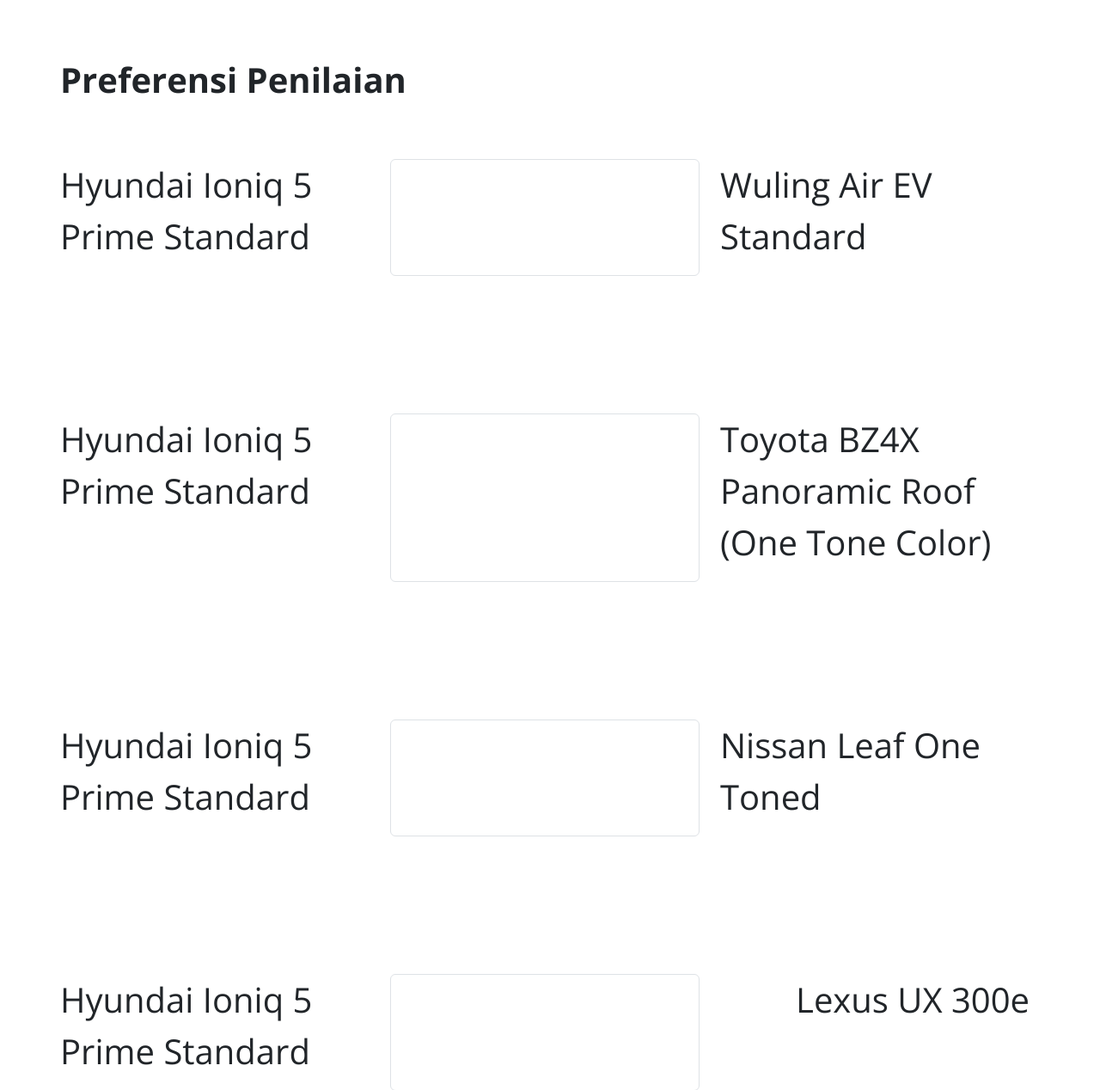
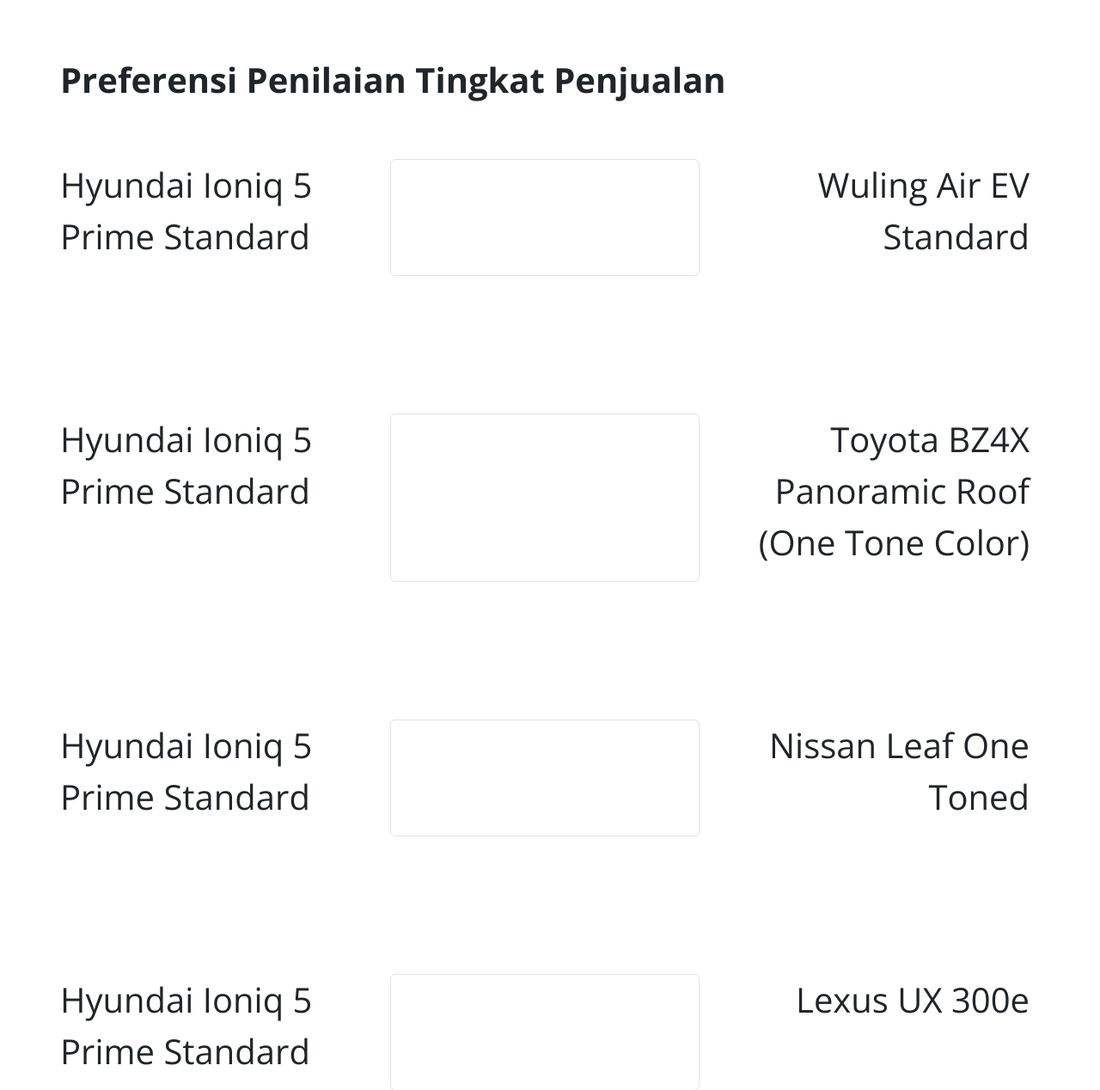
Before and after one commit to Divasetya/Sistem-Pendukung-Keputusan-dalam-Memilih-Mobil-Listrik, a PHP site: page /pilihan_car_tingkat-penjualan.php in a window 1280 px wide. Shown: the part 94-1362 px from the top of the page at 86% size. Run offline with PHP 8.4, Linux system fonts and the light colour scheme.

Commit message:
update FE halaman input

```diff
--- a/pilihan_car_tingkat-penjualan.php
+++ b/pilihan_car_tingkat-penjualan.php
@@ -107,7 +107,7 @@
 
         <main>
             <div class="container" style="margin-top: 3.9rem; padding-left: 0px; padding-right: 0px">
-                <p style="font-size: 40px; font-weight: 700; margin-bottom: 3.9rem">Preferensi Penilaian</p>
+                <p style="font-size: 40px; font-weight: 700; margin-bottom: 3.9rem">Preferensi Penilaian Tingkat Penjualan</p>
 
                 <!-- form input -->
                 <form class="col" id="formPenilaian" method="post" style="width: auto;">
@@ -120,7 +120,7 @@
                         <div class="col d-flex justify-content-start">
                             <input class="form-control" type="text" name="value1">
                         </div>
-                        <div class="col d-flex justify-content-end">
+                        <div class="col" style="text-align: right">
                             <p id="rightText" style="font-size: 40px">Wuling Air EV Standard</p>
                         </div>
                         </div>
@@ -135,7 +135,7 @@
                         <div class="col d-flex justify-content-start">
                             <input class="form-control" type="text" name="value2">
                         </div>
-                        <div class="col d-flex justify-content-end">
+                        <div class="col" style="text-align: right">
                             <p id="rightText" style="font-size: 40px">Toyota BZ4X Panoramic Roof (One Tone Color)</p>
                         </div>
                         </div>
@@ -150,7 +150,7 @@
                         <div class="col d-flex justify-content-start">
                             <input class="form-control" type="text" name="value3">
                         </div>
-                        <div class="col d-flex justify-content-end">
+                        <div class="col" style="text-align: right">
                             <p id="rightText" style="font-size: 40px">Nissan Leaf One Toned</p>
                         </div>
                         </div>
@@ -165,7 +165,7 @@
                         <div class="col d-flex justify-content-start">
                             <input class="form-control" type="text" name="value4">
                         </div>
-                        <div class="col d-flex justify-content-end">
+                        <div class="col" style="text-align: right">
                             <p id="rightText" style="font-size: 40px">Lexus UX 300e</p>
                         </div>
                         </div>
@@ -180,7 +180,7 @@
                         <div class="col d-flex justify-content-start">
                             <input class="form-control" type="text" name="value5">
                         </div>
-                        <div class="col d-flex justify-content-end">
+                        <div class="col" style="text-align: right">
                             <p id="rightText" style="font-size: 40px">Kia EV6 GT Line</p>
                         </div>
                         </div>
@@ -195,7 +195,7 @@
                         <div class="col d-flex justify-content-start">
                             <input class="form-control" type="text" name="value6">
                         </div>
-                        <div class="col d-flex justify-content-end">
+                        <div class="col" style="text-align: right">
                             <p id="rightText" style="font-size: 40px">Mercedes–Benz EQA 250</p>
                         </div>
                         </div>
@@ -210,7 +210,7 @@
                         <div class="col d-flex justify-content-start">
                             <input class="form-control" type="text" name="value7">
                         </div>
-                        <div class="col d-flex justify-content-end">
+                        <div class="col" style="text-align: right">
                             <p id="rightText" style="font-size: 40px">BMW iX</p>
                         </div>
                         </div>
@@ -225,7 +225,7 @@
                         <div class="col d-flex justify-content-start">
                             <input class="form-control" type="text" name="value8">
                         </div>
-                        <div class="col d-flex justify-content-end">
+                        <div class="col" style="text-align: right">
                             <p id="rightText" style="font-size: 40px">Citroen E-C4</p>
                         </div>
                         </div>
@@ -240,7 +240,7 @@
                         <div class="col d-flex justify-content-start">
                             <input class="form-control" type="text" name="value9">
                         </div>
-                        <div class="col d-flex justify-content-end">
+                        <div class="col" style="text-align: right">
                             <p id="rightText" style="font-size: 40px">Tesla Model Y Long Range</p>
                         </div>
                         </div>
@@ -255,7 +255,7 @@
                         <div class="col d-flex justify-content-start">
                             <input class="form-control" type="text" name="value10">
                         </div>
-                        <div class="col d-flex justify-content-end">
+                        <div class="col" style="text-align: right">
                             <p id="rightText" style="font-size: 40px">Toyota BZ4X Panoramic Roof (One Tone Color)</p>
                         </div>
                         </div>
@@ -270,7 +270,7 @@
                         <div class="col d-flex justify-content-start">
                             <input class="form-control" type="text" name="value11">
                         </div>
-                        <div class="col d-flex justify-content-end">
+                        <div class="col" style="text-align: right">
                             <p id="rightText" style="font-size: 40px">Nissan Leaf One Toned</p>
                         </div>
                         </div>
@@ -285,7 +285,7 @@
                         <div class="col d-flex justify-content-start">
                             <input class="form-control" type="text" name="value12">
                         </div>
-                        <div class="col d-flex justify-content-end">
+                        <div class="col" style="text-align: right">
                             <p id="rightText" style="font-size: 40px">Lexus UX 300e</p>
                         </div>
                         </div>
@@ -300,7 +300,7 @@
                         <div class="col d-flex justify-content-start">
                             <input class="form-control" type="text" name="value13">
                         </div>
-                        <div class="col d-flex justify-content-end">
+                        <div class="col" style="text-align: right">
                             <p id="rightText" style="font-size: 40px">Kia EV6 GT Line</p>
                         </div>
                         </div>
@@ -315,7 +315,7 @@
                         <div class="col d-flex justify-content-start">
                             <input class="form-control" type="text" name="value14">
                         </div>
-                        <div class="col d-flex justify-content-end">
+                        <div class="col" style="text-align: right">
                             <p id="rightText" style="font-size: 40px">Mercedes–Benz EQA 250</p>
                         </div>
                         </div>
@@ -330,7 +330,7 @@
                         <div class="col d-flex justify-content-start">
                             <input class="form-control" type="text" name="value15">
                         </div>
-                        <div class="col d-flex justify-content-end">
+                        <div class="col" style="text-align: right">
                             <p id="rightText" style="font-size: 40px">BMW iX</p>
                         </div>
                         </div>
@@ -345,7 +345,7 @@
                         <div class="col d-flex justify-content-start">
                             <input class="form-control" type="text" name="value16">
                         </div>
-                        <div class="col d-flex justify-content-end">
+                        <div class="col" style="text-align: right">
                             <p id="rightText" style="font-size: 40px">Citroen E-C4</p>
                         </div>
                         </div>
@@ -360,7 +360,7 @@
                         <div class="col d-flex justify-content-start">
                             <input class="form-control" type="text" name="value17">
                         </div>
-                        <div class="col d-flex justify-content-end">
+                        <div class="col" style="text-align: right">
                             <p id="rightText" style="font-size: 40px">Tesla Model Y Long Range</p>
                         </div>
                         </div>
@@ -375,7 +375,7 @@
                         <div class="col d-flex justify-content-start">
                             <input class="form-control" type="text" name="value18">
                         </div>
-                        <div class="col d-flex justify-content-end">
+                        <div class="col" style="text-align: right">
                             <p id="rightText" style="font-size: 40px">Nissan Leaf One Toned</p>
                         </div>
                         </div>
@@ -390,7 +390,7 @@
                         <div class="col d-flex justify-content-start">
                             <input class="form-control" type="text" name="value19">
                         </div>
-                        <div class="col d-flex justify-content-end">
+                        <div class="col" style="text-align: right">
                             <p id="rightText" style="font-size: 40px">Lexus UX 300e</p>
                         </div>
                         </div>
@@ -405,7 +405,7 @@
                         <div class="col d-flex justify-content-start">
                             <input class="form-control" type="text" name="value20">
                         </div>
-                        <div class="col d-flex justify-content-end">
+                        <div class="col" style="text-align: right">
                             <p id="rightText" style="font-size: 40px">Kia EV6 GT Line</p>
                         </div>
                         </div>
@@ -420,7 +420,7 @@
                         <div class="col d-flex justify-content-start">
                             <input class="form-control" type="text" name="value21">
                         </div>
-                        <div class="col d-flex justify-content-end">
+                        <div class="col" style="text-align: right">
                             <p id="rightText" style="font-size: 40px">Mercedes–Benz EQA 250</p>
                         </div>
                         </div>
@@ -435,7 +435,7 @@
                         <div class="col d-flex justify-content-start">
                             <input class="form-control" type="text" name="value22">
                         </div>
-                        <div class="col d-flex justify-content-end">
+                        <div class="col" style="text-align: right">
                             <p id="rightText" style="font-size: 40px">BMW iX</p>
                         </div>
                         </div>
@@ -450,7 +450,7 @@
                         <div class="col d-flex justify-content-start">
                             <input class="form-control" type="text" name="value23">
                         </div>
-                        <div class="col d-flex justify-content-end">
+                        <div class="col" style="text-align: right">
                             <p id="rightText" style="font-size: 40px">Citroen E-C4</p>
                         </div>
                         </div>
@@ -465,7 +465,7 @@
                         <div class="col d-flex justify-content-start">
                             <input class="form-control" type="text" name="value24">
                         </div>
-                        <div class="col d-flex justify-content-end">
+                        <div class="col" style="text-align: right">
                             <p id="rightText" style="font-size: 40px">Tesla Model Y Long Range</p>
                         </div>
                         </div>
@@ -480,7 +480,7 @@
                         <div class="col d-flex justify-content-start">
                             <input class="form-control" type="text" name="value25">
                         </div>
-                        <div class="col d-flex justify-content-end">
+                        <div class="col" style="text-align: right">
                             <p id="rightText" style="font-size: 40px">Lexus UX 300e</p>
                         </div>
                         </div>
@@ -495,7 +495,7 @@
                         <div class="col d-flex justify-content-start">
                             <input class="form-control" type="text" name="value26">
                         </div>
-                        <div class="col d-flex justify-content-end">
+                        <div class="col" style="text-align: right">
                             <p id="rightText" style="font-size: 40px">Kia EV6 GT Line</p>
                         </div>
                         </div>
@@ -510,7 +510,7 @@
                         <div class="col d-flex justify-content-start">
                             <input class="form-control" type="text" name="value27">
                         </div>
-                        <div class="col d-flex justify-content-end">
+                        <div class="col" style="text-align: right">
                             <p id="rightText" style="font-size: 40px">Mercedes–Benz EQA 250</p>
                         </div>
                         </div>
@@ -525,7 +525,7 @@
                         <div class="col d-flex justify-content-start">
                             <input class="form-control" type="text" name="value28">
                         </div>
-                        <div class="col d-flex justify-content-end">
+                        <div class="col" style="text-align: right">
                             <p id="rightText" style="font-size: 40px">BMW iX</p>
                         </div>
                         </div>
@@ -540,7 +540,7 @@
                         <div class="col d-flex justify-content-start">
                             <input class="form-control" type="text" name="value29">
                         </div>
-                        <div class="col d-flex justify-content-end">
+                        <div class="col" style="text-align: right">
                             <p id="rightText" style="font-size: 40px">Citroen E-C4</p>
                         </div>
                         </div>
@@ -555,7 +555,7 @@
                         <div class="col d-flex justify-content-start">
                             <input class="form-control" type="text" name="value30">
                         </div>
-                        <div class="col d-flex justify-content-end">
+                        <div class="col" style="text-align: right">
                             <p id="rightText" style="font-size: 40px">Tesla Model Y Long Range</p>
                         </div>
                         </div>
@@ -570,7 +570,7 @@
                         <div class="col d-flex justify-content-start">
                             <input class="form-control" type="text" name="value31">
                         </div>
-                        <div class="col d-flex justify-content-end">
+                        <div class="col" style="text-align: right">
                             <p id="rightText" style="font-size: 40px">Kia EV6 GT Line</p>
                         </div>
                         </div>
@@ -585,7 +585,7 @@
                         <div class="col d-flex justify-content-start">
                             <input class="form-control" type="text" name="value32">
                         </div>
-                        <div class="col d-flex justify-content-end">
+                        <div class="col" style="text-align: right">
                             <p id="rightText" style="font-size: 40px">Mercedes–Benz EQA 250</p>
                         </div>
                         </div>
@@ -600,7 +600,7 @@
                         <div class="col d-flex justify-content-start">
                             <input class="form-control" type="text" name="value33">
                         </div>
-                        <div class="col d-flex justify-content-end">
+                        <div class="col" style="text-align: right">
                             <p id="rightText" style="font-size: 40px">BMW iX</p>
                         </div>
                         </div>
@@ -615,7 +615,7 @@
                         <div class="col d-flex justify-content-start">
                             <input class="form-control" type="text" name="value34">
                         </div>
-                        <div class="col d-flex justify-content-end">
+                        <div class="col" style="text-align: right">
                             <p id="rightText" style="font-size: 40px">Citroen E-C4</p>
                         </div>
                         </div>
@@ -630,7 +630,7 @@
                         <div class="col d-flex justify-content-start">
                             <input class="form-control" type="text" name="value35">
                         </div>
-                        <div class="col d-flex justify-content-end">
+                        <div class="col" style="text-align: right">
                             <p id="rightText" style="font-size: 40px">Tesla Model Y Long Range</p>
                         </div>
                         </div>
@@ -645,7 +645,7 @@
                         <div class="col d-flex justify-content-start">
                             <input class="form-control" type="text" name="value36">
                         </div>
-                        <div class="col d-flex justify-content-end">
+                        <div class="col" style="text-align: right">
                             <p id="rightText" style="font-size: 40px">Mercedes–Benz EQA 250</p>
                         </div>
                         </div>
@@ -660,7 +660,7 @@
                         <div class="col d-flex justify-content-start">
                             <input class="form-control" type="text" name="value37">
                         </div>
-                        <div class="col d-flex justify-content-end">
+                        <div class="col" style="text-align: right">
                             <p id="rightText" style="font-size: 40px">BMW iX</p>
                         </div>
                         </div>
@@ -675,7 +675,7 @@
                         <div class="col d-flex justify-content-start">
                             <input class="form-control" type="text" name="value38">
                         </div>
-                        <div class="col d-flex justify-content-end">
+                        <div class="col" style="text-align: right">
                             <p id="rightText" style="font-size: 40px">Citroen E-C4</p>
                         </div>
                         </div>
@@ -690,7 +690,7 @@
                         <div class="col d-flex justify-content-start">
                             <input class="form-control" type="text" name="value39">
                         </div>
-                        <div class="col d-flex justify-content-end">
+                        <div class="col" style="text-align: right">
                             <p id="rightText" style="font-size: 40px">Tesla Model Y Long Range</p>
                         </div>
                         </div>
@@ -705,7 +705,7 @@
                         <div class="col d-flex justify-content-start">
                             <input class="form-control" type="text" name="value40">
                         </div>
-                        <div class="col d-flex justify-content-end">
+                        <div class="col" style="text-align: right">
                             <p id="rightText" style="font-size: 40px">BMW iX</p>
                         </div>
                         </div>
@@ -720,7 +720,7 @@
                         <div class="col d-flex justify-content-start">
                             <input class="form-control" type="text" name="value41">
                         </div>
-                        <div class="col d-flex justify-content-end">
+                        <div class="col" style="text-align: right">
                             <p id="rightText" style="font-size: 40px">Citroen E-C4</p>
                         </div>
                         </div>
@@ -735,7 +735,7 @@
                         <div class="col d-flex justify-content-start">
                             <input class="form-control" type="text" name="value42">
                         </div>
-                        <div class="col d-flex justify-content-end">
+                        <div class="col" style="text-align: right">
                             <p id="rightText" style="font-size: 40px">Tesla Model Y Long Range</p>
                         </div>
                         </div>
@@ -750,22 +750,7 @@
                         <div class="col d-flex justify-content-start">
                             <input class="form-control" type="text" name="value43">
                         </div>
-                        <div class="col d-flex justify-content-end">
-                            <p id="rightText" style="font-size: 40px">Tesla Model Y Long Range</p>
-                        </div>
-                        </div>
-                    </div>
-
-                    <!-- container 44 BMW iX-Tesla Model Y Long Range -->
-                    <div class="container" style="padding-left: 0; margin-bottom: 10rem">
-                        <div class="row">
-                        <div class="col d-flex justify-content-start">
-                            <p id="leftText" style="font-size: 40px">BMW iX</p>
-                        </div>
-                        <div class="col d-flex justify-content-start">
-                            <input class="form-control" type="text" name="value44">
-                        </div>
-                        <div class="col d-flex justify-content-end">
+                        <div class="col" style="text-align: right">
                             <p id="rightText" style="font-size: 40px">Tesla Model Y Long Range</p>
                         </div>
                         </div>
@@ -780,7 +765,7 @@
                         <div class="col d-flex justify-content-start">
                             <input class="form-control" type="text" name="value45">
                         </div>
-                        <div class="col d-flex justify-content-end">
+                        <div class="col" style="text-align: right">
                             <p id="rightText" style="font-size: 40px">Tesla Model Y Long Range</p>
                         </div>
                         </div>
--- a/pilihan_criteria.php
+++ b/pilihan_criteria.php
@@ -65,7 +65,7 @@
 
         <main>
             <div class="container" style="margin-top: 3.9rem; padding-left: 0px; padding-right: 0px">
-                <p style="font-size: 40px; font-weight: 700; margin-bottom: 3.9rem">Preferensi Penilaian</p>
+                <p style="font-size: 40px; font-weight: 700; margin-bottom: 3.9rem">Preferensi Penilaian Kriteria</p>
 
                 <!-- form input -->
                 <form class="col" id="formPenilaian" method="post" style="width: auto;">
@@ -168,7 +168,7 @@
                     <div class="col d-flex justify-content-start">
                         <input class="form-control" type="text" name="value7">
                     </div>
-                    <div class="col">
+                    <div class="col d-flex justify-content-end">
                         <p id="rightText7" style="font-size: 40px">Kapasitas Baterai</p>
                     </div>
                     </div>
```
Also changed, not shown: listCar.php (+4 -4 lines), pilihan_car_harga.php (+22 -37 lines), pilihan_car_kapasitas-baterai.php (+22 -37 lines), pilihan_car_keamanan.php (+45 -60 lines), pilihan_car_kenyamanan.php (+45 -60 lines), pilihan_car_kinerja.php (+46 -46 lines).
